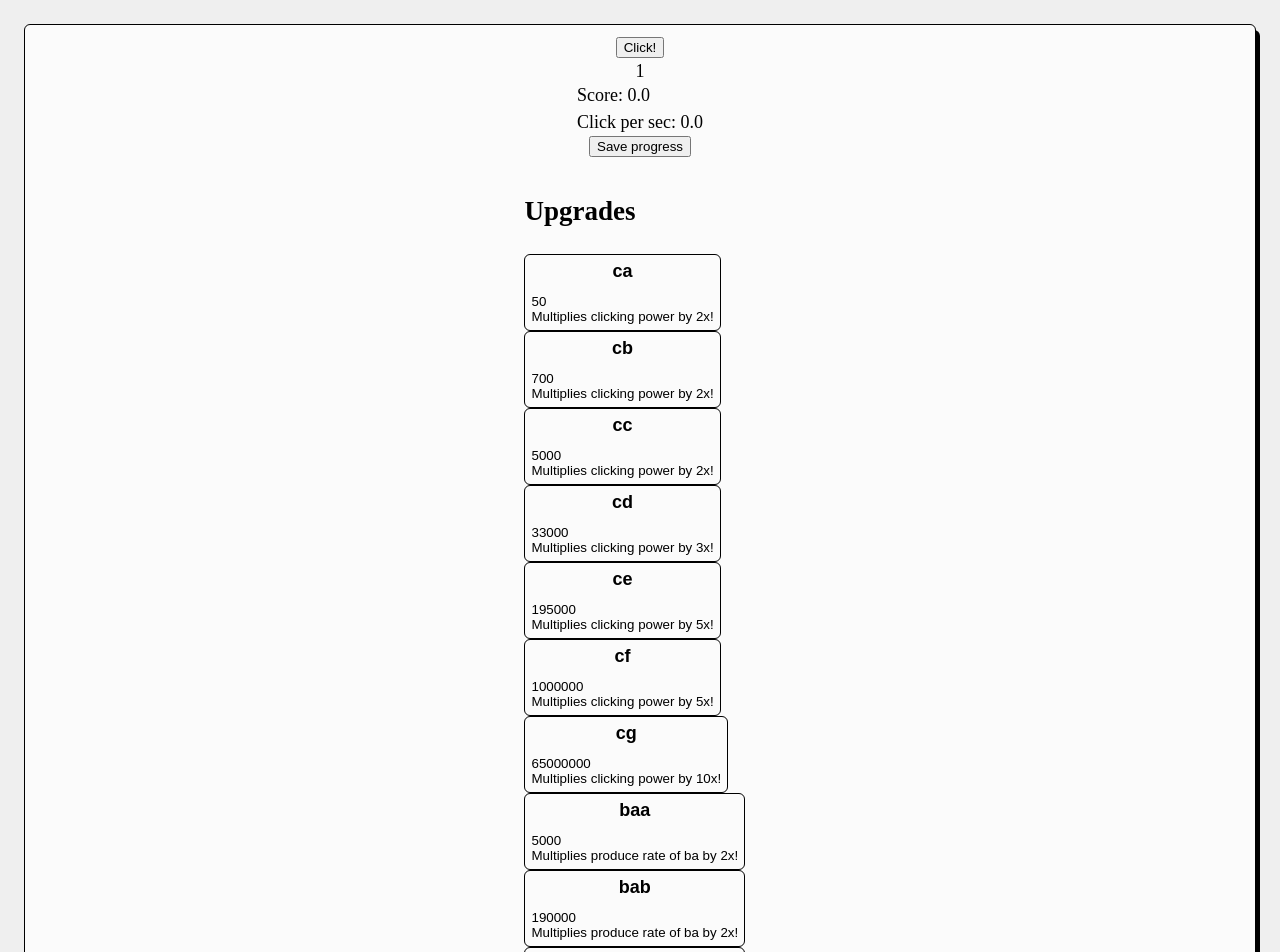
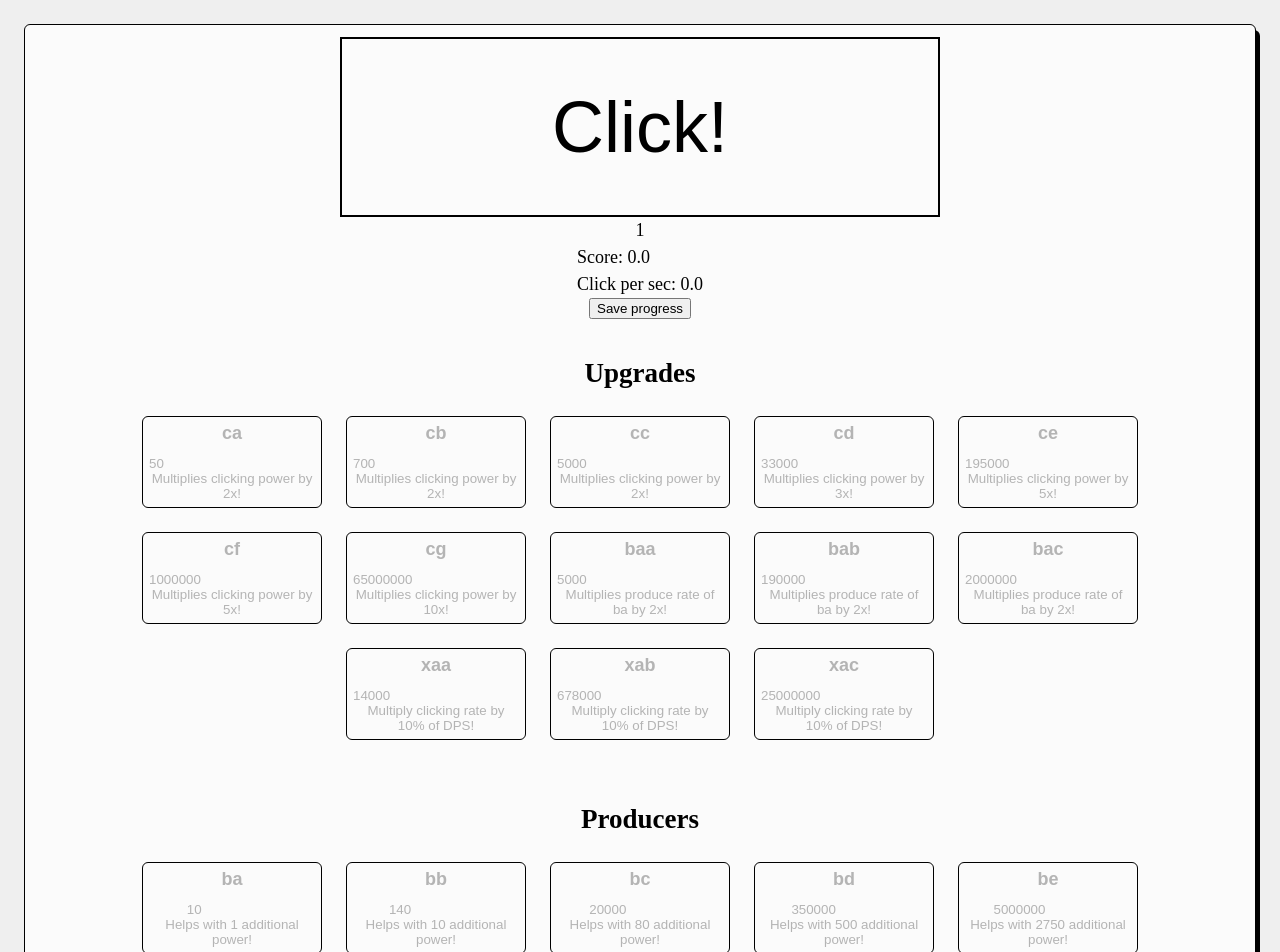
Before and after one commit to klajbard/clicker, a React (Vite) app: page / in a window 1280 px wide. Shown: the top 952 px of the page. Built offline with nearby package versions, Linux system fonts and the light colour scheme.

Commit message:
Align design, add hit effect

```diff
--- a/src/App.tsx
+++ b/src/App.tsx
@@ -105,16 +105,20 @@ export default function App() {
         <Stat />
         <SaveProgress />
         <Styled.Column>
-          <h2>Upgrades</h2>
+          <Styled.SectionTitle>Upgrades</Styled.SectionTitle>
+          <Styled.UpgradesWrapper>
             {availableUpgrades.map((upgrade) => (
               <UpgradeItem key={upgrade.id} item={upgrade} />
             ))}
+          </Styled.UpgradesWrapper>
         </Styled.Column>
         <Styled.Column>
-          <h2>Producers</h2>
+          <Styled.SectionTitle>Producers</Styled.SectionTitle>
+          <Styled.UpgradesWrapper>
             {config.producers.map((producer) => (
               <ProducerItem key={producer.id} item={producer} />
             ))}
+          </Styled.UpgradesWrapper>
         </Styled.Column>
       </Styled.Wrapper>
     </>
--- a/src/components/Items/ProducerItem.tsx
+++ b/src/components/Items/ProducerItem.tsx
@@ -25,7 +25,7 @@ function ProducerItem({ item }: { item: IProducerItem }) {
   };
 
   return (
-    <Styled.Container onClick={handleClick}>
+    <Styled.Container onClick={handleClick} disabled={state.count < price}>
       <Styled.Title>{id}</Styled.Title>
       <Styled.Price>{price}</Styled.Price>
       <Styled.Count>{producerFromState?.count}</Styled.Count>
--- a/src/components/Items/UpgradeItem.tsx
+++ b/src/components/Items/UpgradeItem.tsx
@@ -26,7 +26,7 @@ function UpgradeItem({ item }: { item: IUpgradeItem }) {
   }, [type]);
 
   return (
-    <Styled.Container onClick={handleClick}>
+    <Styled.Container onClick={handleClick} disabled={state.count < price}>
       <Styled.Title>{id}</Styled.Title>
       <Styled.Price>{price}</Styled.Price>
       <Styled.Description>{description}</Styled.Description>
--- a/src/components/Items/styled.ts
+++ b/src/components/Items/styled.ts
@@ -6,6 +6,7 @@ export const Container = styled.button`
     "title title"
     "price count"
     "descr descr";
+  max-width: 15rem;
   padding: 0.5rem;
   background: none;
   cursor: pointer;
@@ -13,6 +14,7 @@ export const Container = styled.button`
   outline: none;
   border-radius: 0.5rem;
 
+  &:not(:disabled) {
     &:hover,
     &:focus-visible {
       box-shadow: inset 1px 1px 0 #000;
@@ -21,6 +23,7 @@ export const Container = styled.button`
     &:active {
       box-shadow: inset 0 0 0 1px #000;
       background-color: #0000000f;
+    }
   }
 `;
 
--- a/src/components/Trigger/Trigger.tsx
+++ b/src/components/Trigger/Trigger.tsx
@@ -1,45 +1,55 @@
-import React from "react";
-import styled, { keyframes } from "styled-components";
+import React, { useEffect, useRef } from "react";
+import styled from "styled-components";
 
 import { storeActions, useProgress } from "../../store/main";
 
-const animateHit = keyframes`
-  0% {}
-  80% {visibility: 1;}
-  99% {visibility: 0;}
-  100% {display: none;}
+const TriggerButton = styled.button`
+  width: 100%;
+  max-width: 50rem;
+  height: 15rem;
+  font-size: 6rem;
+  cursor: pointer;
+  background: none;
+  border: 2px solid black;
 `;
-
-const HitContainer = styled.div`
-  position: fixed;
-  left: 150px;
-  display: flex;
-  flex-direction: column;
-  max-height: 10rem;
-  overflow: hidden;
-`;
-
-const StyledHit = styled.span`
-  height: 2rem;
-  /* animation: ${animateHit} 5s linear;
-  animation-fill-mode: forwards; */
-`;
-const Hit: React.FC = ({ children }) => {
-  return <StyledHit>{children}</StyledHit>;
-};
 
 const Trigger = () => {
   const state = useProgress();
+  const timeOuts = useRef<number[]>([]);
 
-  const handleClick = () => {
+  const handleClick = (event: React.MouseEvent<HTMLButtonElement>) => {
+    const hit = document.createElement("div");
+    hit.innerText = `+${state.clickDps}`;
+    hit.style.position = "fixed";
+    hit.style.left = `${event.clientX}px`;
+    hit.style.top = `${event.clientY}px`;
+    hit.style.pointerEvents = "none";
+    hit.style.transition = "all 2s ease-out";
     console.log("DMG", state.clickDps);
+    document.body.appendChild(hit);
+
+    const removeTimeout = window.setTimeout(() => {
+      hit.remove();
+    }, 2000);
+    window.setTimeout(() => {
+      hit.style.transform = "translateY(-300%)";
+      hit.style.opacity = "0";
+    }, 0);
+    timeOuts.current.push(removeTimeout);
+
     storeActions.addCount(state.clickDps);
   };
 
+  useEffect(() => {
+    return () => {
+      timeOuts.current.forEach(window.clearTimeout);
+    };
+  }, []);
+
   return (
     <>
-      <button onClick={handleClick}>Click!</button>
-      <Hit>{state.clickDps}</Hit>
+      <TriggerButton onClick={handleClick}>Click!</TriggerButton>
+      <div>{state.clickDps}</div>
     </>
   );
 };
--- a/src/styled.ts
+++ b/src/styled.ts
@@ -48,4 +48,17 @@ export const Wrapper = styled.div`
 
 export const Column = styled.div`
   padding: 1rem 0 2rem;
+  width: 100%;
 `;
+
+export const UpgradesWrapper = styled.div`
+  display: flex;
+  justify-content: center;
+  flex-direction: row;
+  flex-wrap: wrap;
+  gap: 2rem;
+`;
+
+export const SectionTitle = styled.h2`
+  text-align: center;
+`;
```
Lines whose indentation alone changed are shown as unchanged.
